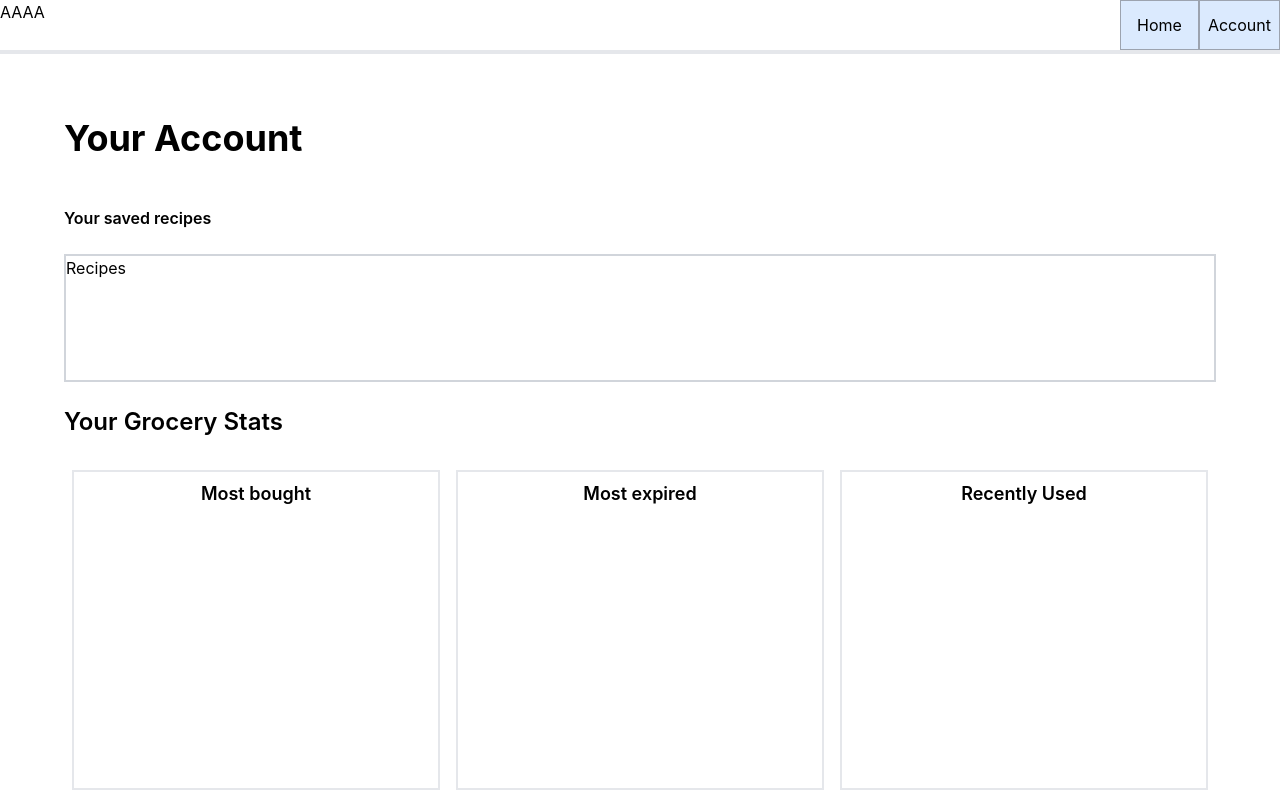
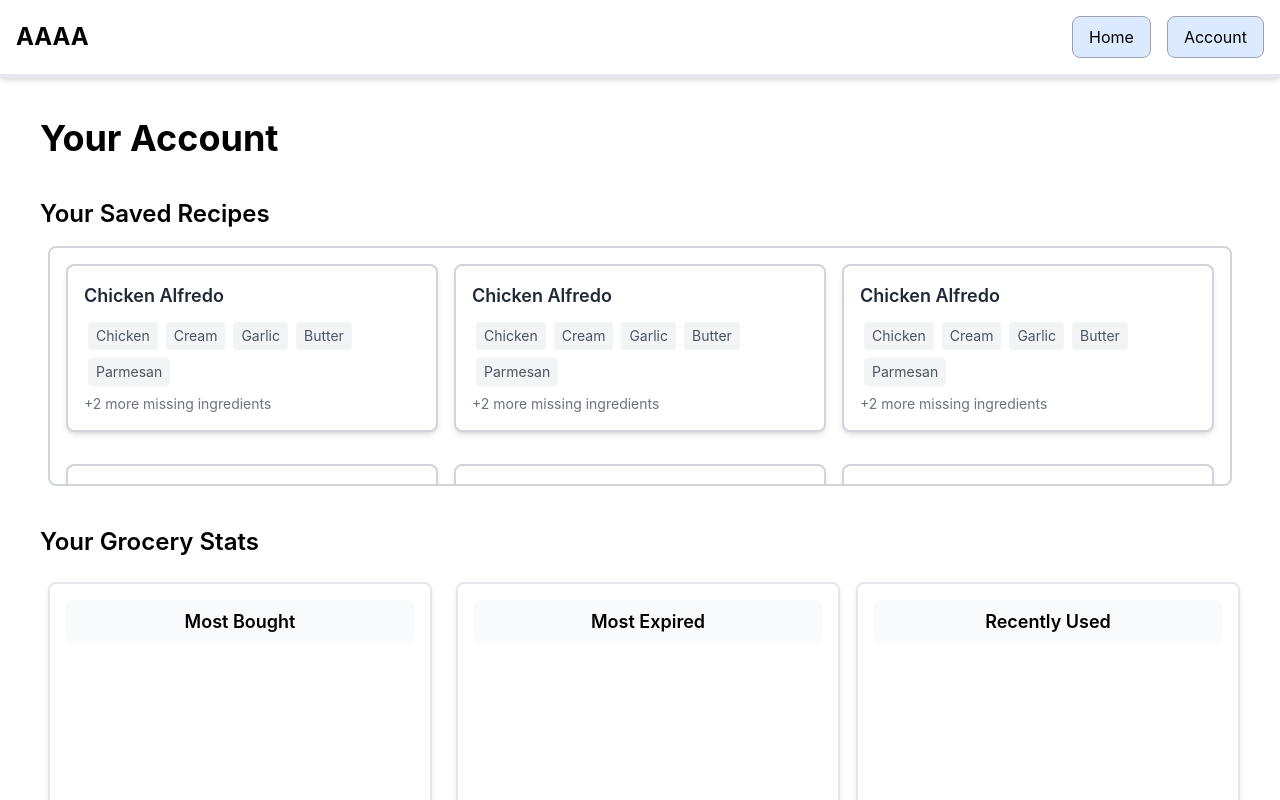
Before and after one commit to TZShawn/Expired, a React (Create React App) app in the folder frontend/: page /account in a window 1280 px wide. Built offline with nearby package versions, Linux system fonts and the light colour scheme.

Commit message:
feat/update-frontend-looks-and-new-component

```diff
--- /dev/null
+++ b/frontend/src/Components/ProfileRecipeCard.tsx
@@ -0,0 +1,41 @@
+import React from "react";
+
+interface IProfileRecipeCard {
+  id: string;
+  name: string;
+  missingIngredients: string[];
+}
+
+const ProfileRecipeCard: React.FC<IProfileRecipeCard> = ({
+  id,
+  name,
+  missingIngredients,
+}) => {
+  const displayedIngredients = missingIngredients.slice(0, 5);
+  const remainingIngredientsCount = missingIngredients.length - 5;
+
+  return (
+    <div className="border-2 border-gray-300 rounded-lg p-4 shadow-md bg-white mb-4">
+      <div className="text-lg font-semibold mb-2 text-gray-800">{name}</div>
+
+      <div className="text-gray-600">
+        {displayedIngredients.map((ingredient, index) => (
+          <div
+            key={index}
+            className="text-sm inline-block bg-gray-100 rounded px-2 py-1 m-1"
+          >
+            {ingredient}
+          </div>
+        ))}
+
+        {remainingIngredientsCount > 0 && (
+          <div className="text-sm text-gray-500 mt-1">
+            +{remainingIngredientsCount} more missing ingredients
+          </div>
+        )}
+      </div>
+    </div>
+  );
+};
+
+export default ProfileRecipeCard;
--- a/frontend/src/Pages/Account.tsx
+++ b/frontend/src/Pages/Account.tsx
@@ -1,40 +1,83 @@
 import React from "react";
 import { useNavigate } from "react-router-dom";
+import ProfileRecipeCard from "src/Components/ProfileRecipeCard";
 
 const AccountPage: React.FC<{}> = ({}) => {
   const navigate = useNavigate();
 
   return (
-    <div className="h-screen overflow-hidden">
-      <div className="flex w-screen border-b-4">
-        <div>AAAA</div>
-        <div className="flex-1"></div>
+<div className="h-screen overflow-hidden flex flex-col">
+  <div className="flex items-center justify-between w-screen border-b-4 p-4 bg-white shadow-md">
+    <div className="text-2xl font-bold">AAAA</div>
+    <div className="flex space-x-4">
       <div
-          className="bg-blue-100 px-4 py-3 border border-gray-400"
+        className="bg-blue-100 px-4 py-2 border border-gray-400 rounded-lg cursor-pointer hover:bg-blue-200 transition"
         onClick={(e) => navigate("/home")}
       >
         Home
       </div>
-        <div className="bg-blue-100 px-2 py-3 border border-gray-400">
+      <div className="bg-blue-100 px-4 py-2 border border-gray-400 rounded-lg">
         Account
       </div>
     </div>
+  </div>
 
-      <div className="m-10  border-gray-500">
-        <div className="text-4xl font-bold p-6">Your Account</div>
-        <div className="text 2xl font-semibold p-6">Your saved recipes</div>
-        <div className="border-2 border-gray-300 h-32 mx-6">Recipes</div>
+  <div className="m-10 space-y-10">
+    <div className="text-4xl font-bold">Your Account</div>
 
-        <div className="text-2xl font-semibold p-6">Your Grocery Stats</div>
-        <div className="flex mx-6">
-          <div className="w-1/3 border-2 m-2 text-lg text-center font-semibold h-[40vh]">
-            <div className="p-2">Most bought</div>
+    <div className="space-y-4">
+      <div className="text-2xl font-semibold">Your Saved Recipes</div>
+      <div className="border-2 border-gray-300 mx-2 rounded-lg p-4 grid grid-cols-1 sm:grid-cols-2 lg:grid-cols-3 gap-4 max-h-60 overflow-y-auto">
+        <ProfileRecipeCard
+            id={"abcd"}
+            name="Chicken Alfredo"
+            missingIngredients={["Chicken", "Cream", "Garlic", "Butter", "Parmesan", "Pasta", "Olive Oil"]}
+          />
+          <ProfileRecipeCard
+            id={"abcd"}
+            name="Chicken Alfredo"
+            missingIngredients={["Chicken", "Cream", "Garlic", "Butter", "Parmesan", "Pasta", "Olive Oil"]}
+          />
+          <ProfileRecipeCard
+            id={"abcd"}
+            name="Chicken Alfredo"
+            missingIngredients={["Chicken", "Cream", "Garlic", "Butter", "Parmesan", "Pasta", "Olive Oil"]}
+          />
+          <ProfileRecipeCard
+            id={"abcd"}
+            name="Chicken Alfredo"
+            missingIngredients={["Chicken", "Cream", "Garlic", "Butter", "Parmesan", "Pasta", "Olive Oil"]}
+          />
+          <ProfileRecipeCard
+            id={"abcd"}
+            name="Chicken Alfredo"
+            missingIngredients={["Chicken", "Cream", "Garlic", "Butter", "Parmesan", "Pasta", "Olive Oil"]}
+          />
+          <ProfileRecipeCard
+            id={"abcd"}
+            name="Chicken Alfredo"
+            missingIngredients={["Chicken", "Cream", "Garlic", "Butter", "Parmesan", "Pasta", "Olive Oil"]}
+          />
+          <ProfileRecipeCard
+            id={"abcd"}
+            name="Chicken Alfredo"
+            missingIngredients={["Chicken", "Cream", "Garlic", "Butter", "Parmesan", "Pasta", "Olive Oil"]}
+          />
       </div>
-          <div className="w-1/3 border-2 m-2 text-lg text-center font-semibold h-[40vh]">
-            <div className="p-2">Most expired</div>
     </div>
-          <div className="w-1/3 border-2 m-2 text-lg text-center font-semibold h-[40vh]">
-            <div className="p-2">Recently Used</div>
+
+    <div className="space-y-4">
+      <div className="text-2xl font-semibold">Your Grocery Stats</div>
+      <div className="flex space-x-4">
+        <div className="w-1/3 border-2 rounded-lg m-2 p-4 text-lg text-center font-semibold h-[40vh] overflow-y-auto shadow-md">
+          <div className="p-2 bg-gray-50 rounded-lg">Most Bought</div>
+        </div>
+        <div className="w-1/3 border-2 rounded-lg m-2 p-4 text-lg text-center font-semibold h-[40vh] overflow-y-auto shadow-md">
+          <div className="p-2 bg-gray-50 rounded-lg">Most Expired</div>
+        </div>
+        <div className="w-1/3 border-2 rounded-lg m-2 p-4 text-lg text-center font-semibold h-[40vh] overflow-y-auto shadow-md">
+          <div className="p-2 bg-gray-50 rounded-lg">Recently Used</div>
+        </div>
       </div>
     </div>
   </div>
--- a/frontend/src/Pages/MainPage.tsx
+++ b/frontend/src/Pages/MainPage.tsx
@@ -4,25 +4,31 @@ import { Select } from "antd";
 import ReactECharts from "echarts-for-react";
 import FridgeItem from "../Components/FridgeItem";
 import { useNavigate } from "react-router-dom";
-import { useGetFridgeDataQuery, useUpdateUserFridgeMutation } from "src/Services/fridge";
-import { useGetNewRecipeMutation, useGetAllRecipesQuery } from "src/Services/recipes";
+import {
+  useGetFridgeDataQuery,
+  useUpdateUserFridgeMutation,
+} from "src/Services/fridge";
+import {
+  useGetNewRecipeMutation,
+  useGetAllRecipesQuery,
+} from "src/Services/recipes";
 
 const MainPage: React.FC<{}> = ({}) => {
+  const [newGroceries, setNewGroceries] = useState<string>("");
 
-  const [newGroceries, setNewGroceries] = useState<string>("")
+  const userId = "shank";
 
-  const userId = 'shank'
+  const { data, isFetching } = useGetFridgeDataQuery(userId);
+  const [updateUserFridge, { isLoading }] = useUpdateUserFridgeMutation();
+  const [getNewRecipe, { isLoading: newRecipeLoading }] =
+    useGetNewRecipeMutation();
 
-  const { data, isFetching } = useGetFridgeDataQuery(userId)
-  const [updateUserFridge, {isLoading}] = useUpdateUserFridgeMutation()
-  const [getNewRecipe, {isLoading: newRecipeLoading} ] = useGetNewRecipeMutation()
+  const { data: allRecipes, isFetching: allRecipesFetching } =
+    useGetAllRecipesQuery(["carrots", "orange", "peas", "steak"]);
 
+  console.log(allRecipes);
 
-  const {data: allRecipes, isFetching: allRecipesFetching} = useGetAllRecipesQuery(['carrots', 'orange', 'peas', 'steak'])
-
-  console.log(allRecipes)
-
-  const navigate = useNavigate()
+  const navigate = useNavigate();
 
   const options = {
     tooltip: {
@@ -53,51 +59,113 @@ const MainPage: React.FC<{}> = ({}) => {
   };
 
   const HandleSubmitClick = () => {
-    const dateMapper = ["Janurary", "Feburary", "March", "April", "May", "June", "July", "August", "September", "October", "November", "December"]
+    const dateMapper = [
+      "Janurary",
+      "Feburary",
+      "March",
+      "April",
+      "May",
+      "June",
+      "July",
+      "August",
+      "September",
+      "October",
+      "November",
+      "December",
+    ];
 
-    const date = new Date()
-    const formattedItems = newGroceries.split(',').map(item => {return {"name": item.trim(), "purchaseDate": "" + dateMapper[date.getMonth()] + "-" + date.getDate() + "-" + date.getFullYear()}})
-    updateUserFridge({"username": userId, "newItems": formattedItems})
-  }
+    const date = new Date();
+    const formattedItems = newGroceries.split(",").map((item) => {
+      return {
+        name: item.trim(),
+        purchaseDate:
+          "" +
+          dateMapper[date.getMonth()] +
+          "-" +
+          date.getDate() +
+          "-" +
+          date.getFullYear(),
+      };
+    });
+    updateUserFridge({ username: userId, newItems: formattedItems });
+  };
 
   const handleNewRecipe = async () => {
-    const pow = await getNewRecipe("apple, carrots, orange, peas, steak").unwrap().then(res => {return res}).catch(e => console.log(e))
-    console.log(pow)
-  }
+    const pow = await getNewRecipe("apple, carrots, orange, peas, steak")
+      .unwrap()
+      .then((res) => {
+        return res;
+      })
+      .catch((e) => console.log(e));
+    console.log(pow);
+  };
 
   return (
-<div className="w-screen h-screen overflow-hidden flex flex-col">
-  <div className="flex items-center border-b-4 p-2">
-    <div className="flex-1 text-left">AAAA</div>
-    <div className="bg-blue-100 px-4 py-3 border border-gray-400 mx-2">Home</div>
-    <div onClick={() => navigate('/account')} className="bg-blue-100 px-4 py-3 border border-gray-400 cursor-pointer">
+    <div className="w-screen h-screen flex flex-col">
+      <div className="flex items-center justify-between p-4 border-b-4 border-gray-200 bg-white shadow-md">
+        <div className="text-2xl font-bold">AAAA</div>
+        <div className="flex space-x-4">
+          <div className="bg-blue-100 px-6 py-2 border border-gray-300 rounded-lg text-gray-700">
+            Home
+          </div>
+          <div
+            onClick={() => navigate("/account")}
+            className="bg-blue-100 px-6 py-2 border border-gray-300 rounded-lg cursor-pointer text-gray-700 hover:bg-blue-200 transition"
+          >
             Account
           </div>
         </div>
+      </div>
 
-  <div className="flex flex-col lg:flex-row mx-4 my-4 border border-b-2">
-    <div className="w-full lg:w-1/3 border-2 p-2">
+      <div className="flex flex-col lg:flex-row gap-4 p-4">
+        <div className="w-full lg:w-1/3 p-4 border-2 rounded-lg shadow-md">
           <ReactECharts className="w-full h-full" option={options} />
         </div>
-    <div className="w-full lg:w-1/3 p-2">
-      <div className="pt-2 text-lg font-bold">Recipes</div>
-      <div className="h-48 my-2 border-2">Recipes here</div>
-      <div className="flex flex-col lg:flex-row w-full bg-red-500 mt-2">
-        <div className="w-full lg:w-1/2 p-2 bg-green-400 text-center border-2">New List</div>
-        <div onClick={handleNewRecipe} className="w-full lg:w-1/2 p-2 bg-green-400 text-center border-2 cursor-pointer">New Recipe</div>
+
+        <div className="w-full lg:w-1/3 p-4 border-2 rounded-lg shadow-md">
+          <div className="text-xl font-semibold mb-4">Recipes</div>
+          <div className="h-48 mb-4 border-2 rounded-lg flex items-center justify-center text-gray-500">
+            Recipes here
+          </div>
+          <div className="flex gap-2">
+            <button className="w-1/2 p-4 bg-green-400 text-center rounded-lg text-white font-semibold cursor-pointer hover:bg-green-500 transition">
+              New List
+            </button>
+            <button
+              onClick={handleNewRecipe}
+              className="w-1/2 p-4 bg-green-400 text-center rounded-lg text-white font-semibold cursor-pointer hover:bg-green-500 transition"
+            >
+              New Recipe
+            </button>
           </div>
         </div>
-    <div className="w-full lg:w-1/3 p-2">
-      <div className="py-2 text-lg font-bold">Add new items separated by ','</div>
-      <textarea onChange={(e) => setNewGroceries(e.target.value)} className="p-2 w-full h-48 border-2 border-gray-400 resize-none" />
-      <div onClick={HandleSubmitClick} className="bg-gray-200 p-2 border-2 border-gray-400 text-center hover:cursor-pointer text-lg font-semibold mt-2">
+
+        <div className="w-full lg:w-1/3 p-4 border-2 rounded-lg shadow-md">
+          <div className="text-xl font-semibold mb-2">
+            Add New Items (separated by ',')
+          </div>
+          <textarea
+            onChange={(e) => setNewGroceries(e.target.value)}
+            className="p-4 w-full h-48 border-2 border-gray-300 rounded-lg resize-none focus:outline-none focus:ring-2 focus:ring-blue-200"
+          />
+          <div
+            onClick={HandleSubmitClick}
+            className="mt-4 bg-blue-100 p-3 text-center text-lg font-semibold border border-gray-300 rounded-lg cursor-pointer hover:bg-blue-200 transition"
+          >
             Submit
           </div>
         </div>
       </div>
 
-  <div className="flex-1 border border-gray-200 m-4 overflow-y-auto">
-    {!isFetching && data.fridge.map((item: any) => <FridgeItem key={item.name} name={item.name} expDate={item.expiry} />)}
+      <div className="flex-1 p-4 border-t-2 border-gray-200 overflow-y-auto">
+        {!isFetching &&
+          data.fridge.map((item: any) => (
+            <FridgeItem
+              key={item.name}
+              name={item.name}
+              expDate={item.expiry}
+            />
+          ))}
       </div>
     </div>
   );
```
Also changed, not shown: frontend/src/Components/FridgeItem.tsx (+13 -7 lines). Lines whose indentation alone changed are shown as unchanged.
